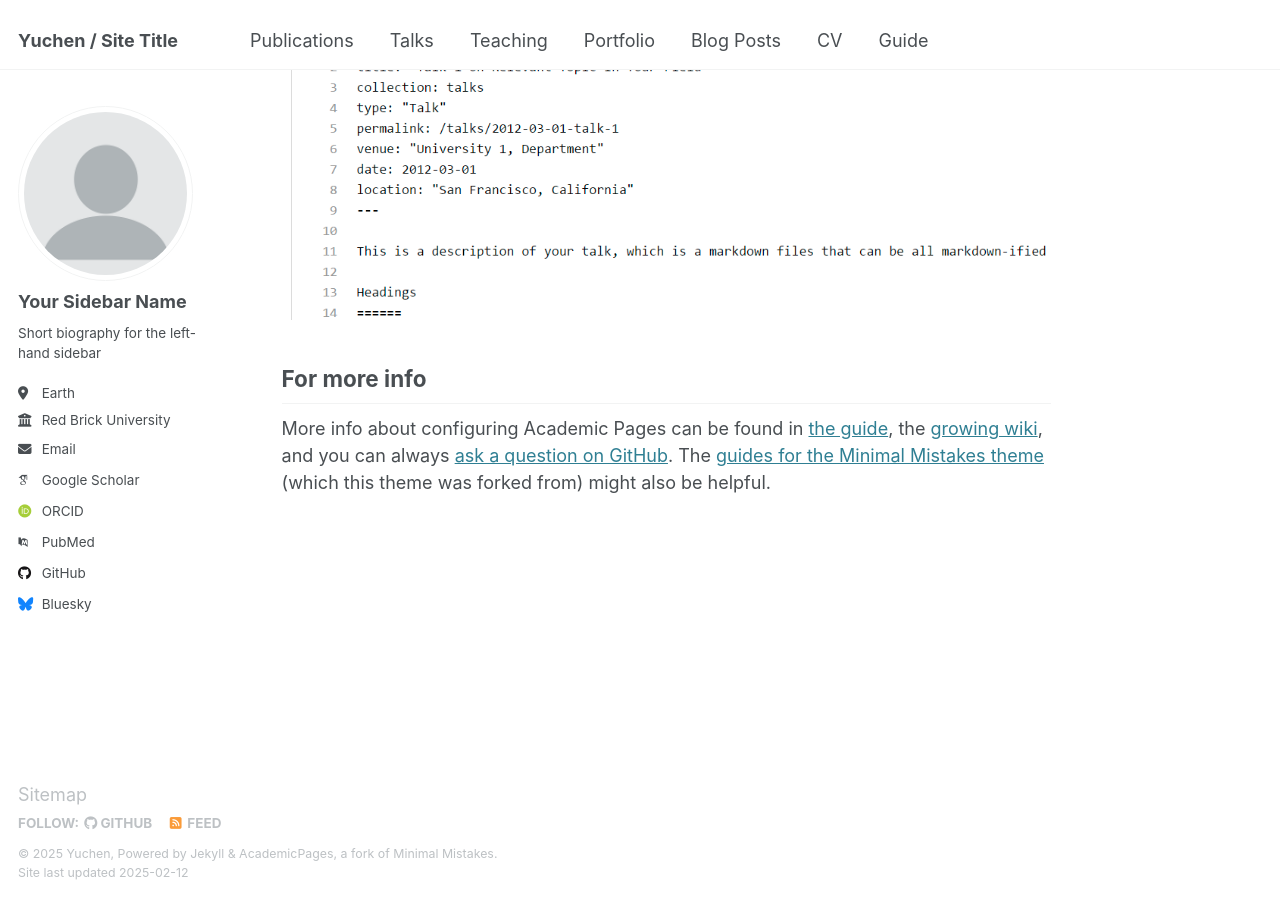
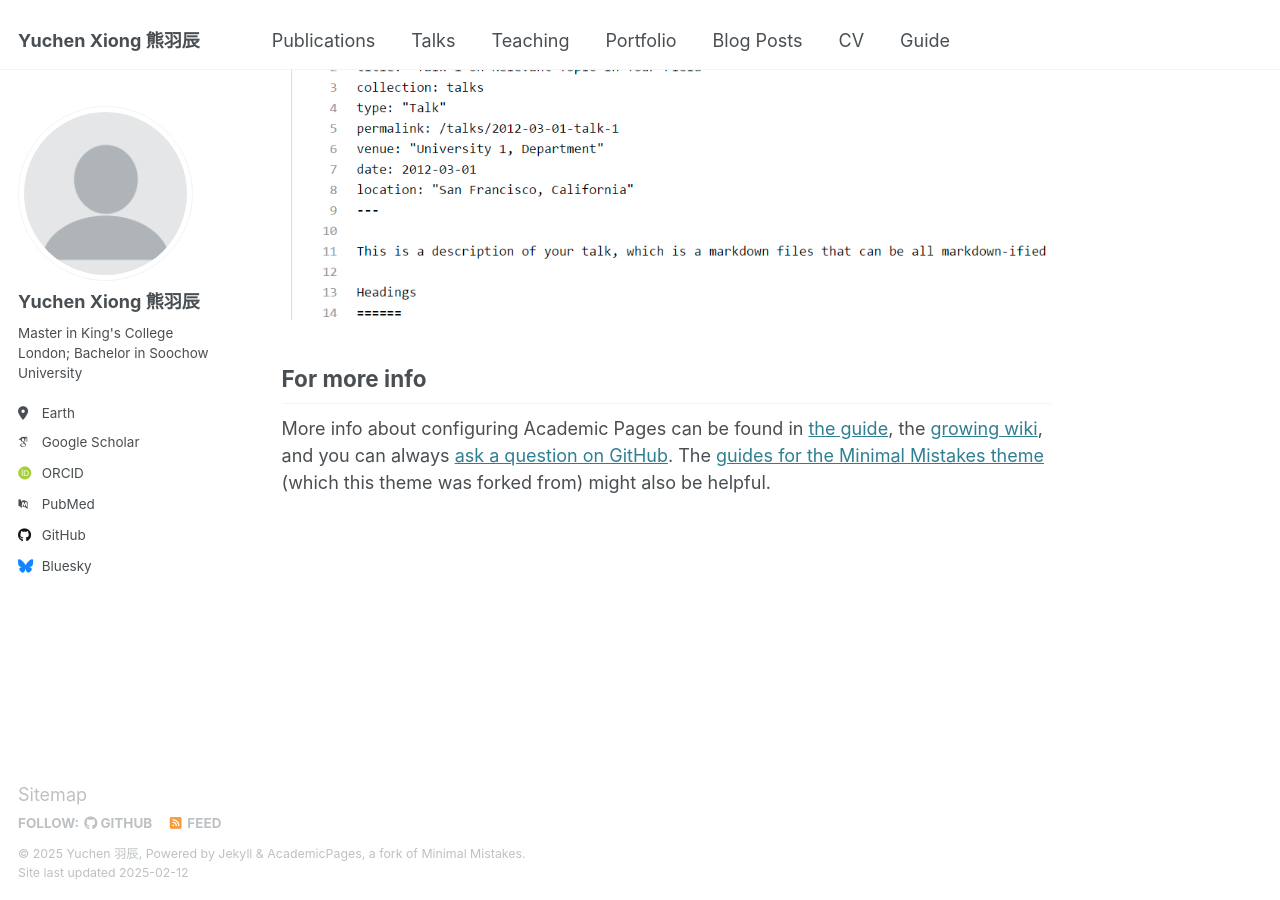
Before and after one commit to yuchen2402/yuchen2402.github.io, a Jekyll site: the page built from _pages/about.md, in a window 1280 px wide and 900 px high, scrolled down 2642 px. Built offline with Jekyll 4.4.1, drawn with Linux system fonts in a browser that asks for light colours; some web fonts are replaced.

Commit message:
Update _config.yml

```diff
--- a/_config.yml
+++ b/_config.yml
@@ -9,10 +9,10 @@
 # Basic Site Settings
 locale                   : "en-US"
 site_theme               : "default"
-title                    : "Yuchen / Site Title"
+title                    : "Yuchen Xiong 熊羽辰"
 title_separator          : "-"
-name                     : &name "Yuchen"
-description              : &description "Hello everyone, I’m Xiong Yuchen, currently pursuing a Master’s degree in Cultural and Creative Industries at King’s College London. I hold a Bachelor of Arts in Fashion Design from Soochow University in China. I was born in China and currently live in London, UK.I am currently writing a novel and plan to work in the writing or design industry in the future. I welcome everyone to connect with me, especially those who love literature, film, theater, and David Hume‘s philosophy. I trust in empiricism, which is why I plan to use quantitative methods in my dissertation. If you have expertise in this area, I would love to connect and exchange ideas with you! I welcome all people and new things, and I’m happy to answer any questions you may have."
+name                     : &name "Yuchen 羽辰"
+description              : &description "someone who writes words"
 url                      : https://yuchen2402.github.io # the base hostname & protocol for your site e.g. "https://[your GitHub username].github.io"
 baseurl                  : "" # the subpath of your site, e.g. "/blog"
 repository               : "yuchen2402.github.io"
@@ -23,13 +23,10 @@ repository               : "yuchen2402.github.io"
 author:
   # Biographic information
   avatar           : "profile.png"
-  name             : "Your Sidebar Name"
+  name             : "Yuchen Xiong 熊羽辰"
   pronouns         : # example: "she/her"
-  bio              : "Short biography for the left-hand sidebar"
+  bio              : "Master in King's College London; Bachelor in Soochow University"
   location         : "Earth"
-  employer         : "Red Brick University"
-  uri              : # URL
-  email            : "none@example.org"
 
   # Academic websites
   arxiv            : # URL - Update with the correct link to your profile
```
